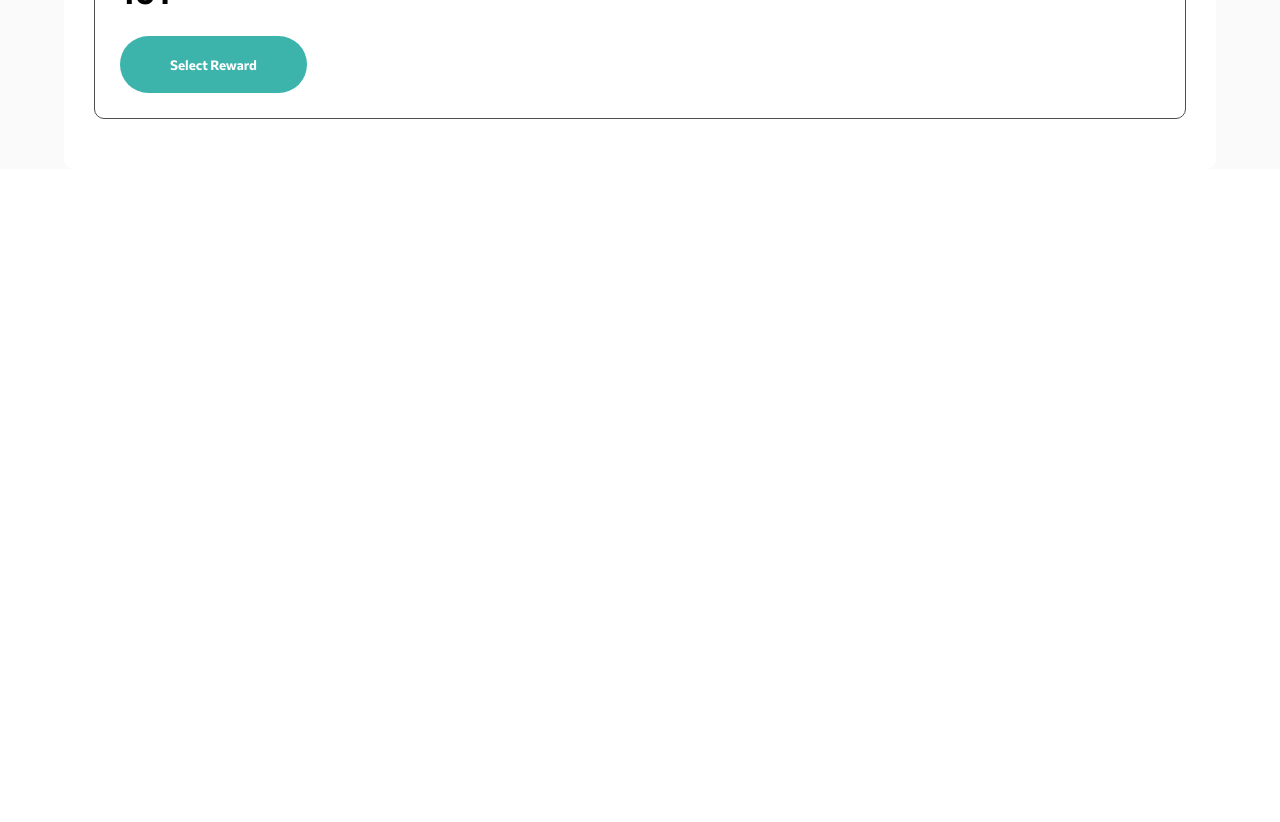
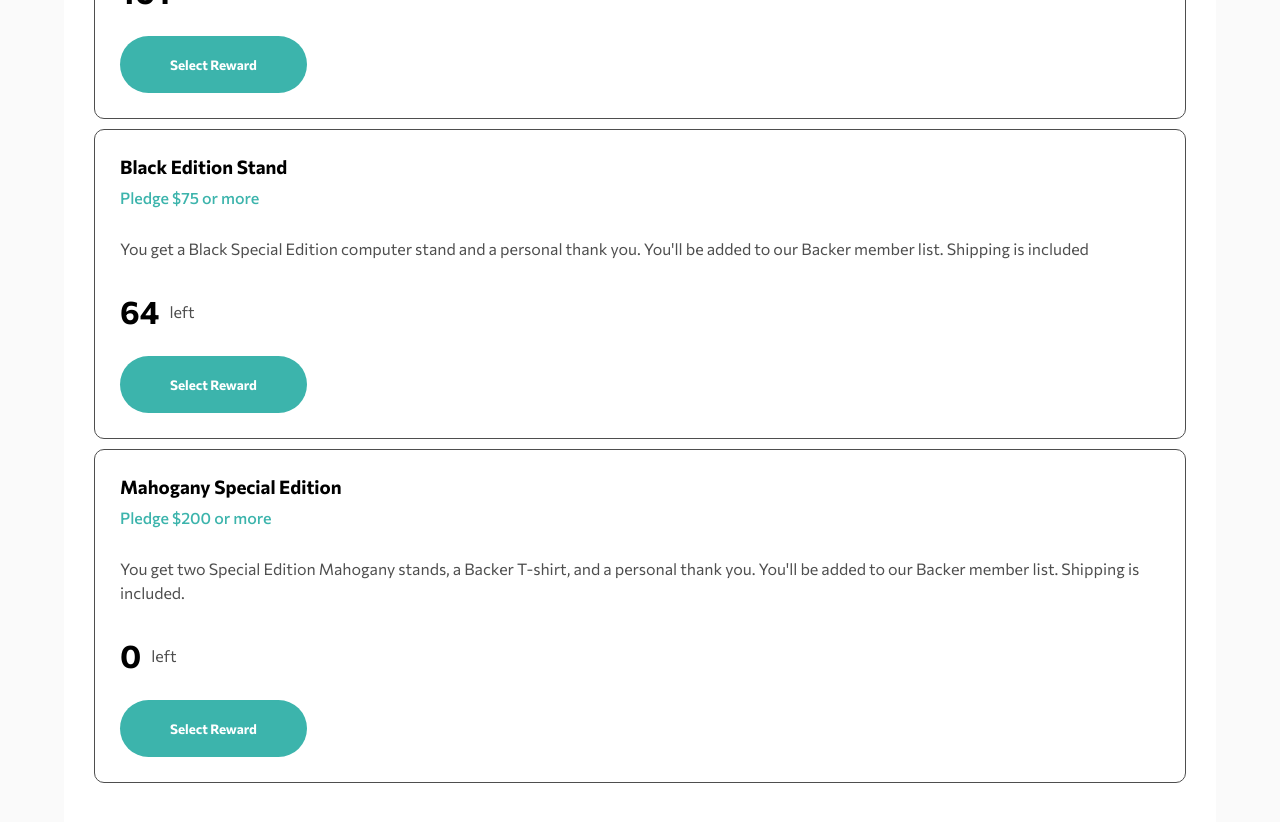
Before and after one commit to jwhong98/crowd-funding-page, a React (Create React App) app: page / in a window 1280 px wide. Shown: the part 1600-2422 px from the top of the page. Before the commit the page ends 1769 px from the top, so only its background shows below. Built offline with nearby package versions, Linux system fonts and the light colour scheme.

Commit message:
plans rendering

```diff
--- a/src/Components/DescriptionCard/index.js
+++ b/src/Components/DescriptionCard/index.js
@@ -1,6 +1,20 @@
 import React from 'react'
 import Plans from '../Plans';
+import data from '../Plans/Data.json';
+
 import { DescriptionContainer, DescriptionWrapper, Title, Content } from './DescriptionCardElements';
+
+const createPlans = (info)=> {
+    return (
+        <Plans
+            key={info.id}
+            item={info.item}
+            donation={info.donation}
+            description={info.description}
+            left={info.left}
+        />
+    )
+}
 
 const DescriptionCard = () => {
     return (
@@ -12,7 +26,7 @@ const DescriptionCard = () => {
                 helping you stay focused on the task at hand.</Content>
                 <Content>Featuring artisan craftsmanship, the simplicity of design creates extra desk space below your computer to allow
                 notepads, pens, and USB sticks to ve stored under the stand.</Content>
-                <Plans />
+                {data.map(createPlans)}
             </DescriptionWrapper>
         </DescriptionContainer>
     )
--- a/src/Components/HeaderCard/HeaderCardElements.js
+++ b/src/Components/HeaderCard/HeaderCardElements.js
@@ -51,6 +51,7 @@ export const HeaderButton = styled.button`
     font-weight: 700;
     color: #fff;
     background-color: hsl(176, 50%, 47%);
+    cursor: pointer;
 `;
 
 export const Bookmark = styled.img`
--- a/src/Components/Main/index.js
+++ b/src/Components/Main/index.js
@@ -4,7 +4,6 @@ import HeroSection from '../HeroSection';
 import HeaderCard from '../HeaderCard';
 import ProgressCard from '../ProgressCard';
 import DescriptionCard from '../DescriptionCard';
-import Plans from '../Plans';
 import Sidebar from '../Sidebar';
 
 const Main = () => {
--- /dev/null
+++ b/src/Components/Plans/Data.json
@@ -0,0 +1,25 @@
+[
+    {
+        "id": 1,
+        "item": "Bamboo Stand",
+        "donation": 25,
+        "description": "You get an ergonomic stand made of natrual bamboo. You've helpe dud launch our promotional campaign, and you'll be added to a special Backer member list.",
+        "left": 101
+    },
+
+    {
+        "id": 2,
+        "item": "Black Edition Stand",
+        "donation": 75,
+        "description": "You get a Black Special Edition computer stand and a personal thank you. You'll be added to our Backer member list. Shipping is included",
+        "left": 64
+    },
+
+    {
+        "id": 3,
+        "item": "Mahogany Special Edition",
+        "donation": 200,
+        "description": "You get two Special Edition Mahogany stands, a Backer T-shirt, and a personal thank you. You'll be added to our Backer member list. Shipping is included.",
+        "left": 0
+    }
+]
--- a/src/Components/Plans/PlansElements.js
+++ b/src/Components/Plans/PlansElements.js
@@ -55,4 +55,5 @@ export const PlansButton = styled.button`
     background-color: hsl(176, 50%, 47%);
     color: #fff;
     font-weight: 700;
+    cursor: pointer;
 `;
--- a/src/Components/Plans/index.js
+++ b/src/Components/Plans/index.js
@@ -1,20 +1,19 @@
 import React from 'react'
 import { PlansContainer, Header, Title, Subtitle, Content, Footer, Quantity, Value, Label, PlansButton } from './PlansElements';
 
-const Plans = () => {
+const Plans = (props) => {
     return (
         <PlansContainer>
             <Header>
-                <Title>Bamboo Stand</Title>
-                <Subtitle>Pledge $25 or more</Subtitle>
+                <Title>{props.item}</Title>
+                <Subtitle>Pledge ${props.donation} or more</Subtitle>
             </Header>
             <Content>
-                You get an ergonomic stand made of natrual bamboo. You've helpe dud launch our promotional campaign,
-                and you'll be added to a special Backer member list.
+                {props.description}
             </Content>
             <Footer>
                 <Quantity>
-                    <Value>101</Value>
+                    <Value>{props.left}</Value>
                     <Label>left</Label>
                 </Quantity>
                 <PlansButton>Select Reward</PlansButton>
```
